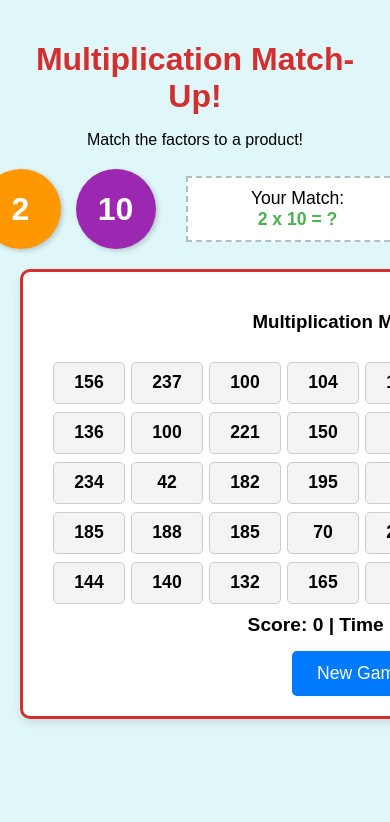
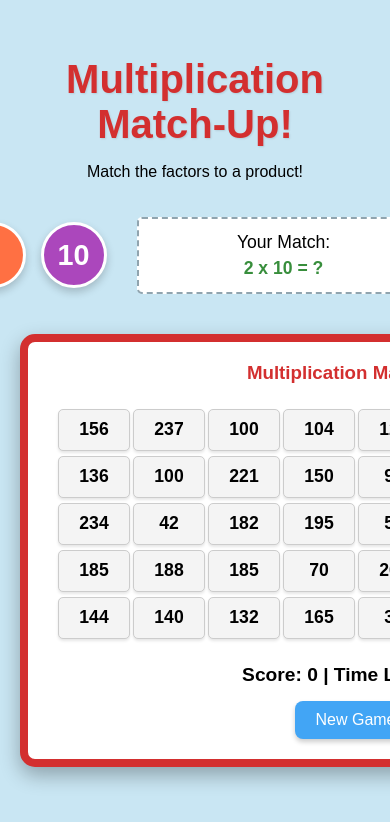
Before and after one commit to ealimon/Multiplication-Match-Up, a plain HTML site: page index.html in a window 390 px wide. Shown: the top 822 px of the page. Drawn offline with Linux system fonts and the light colour scheme.

Commit message:
Refactor styles for improved design and layout
Updated color palette and adjusted layout properties for better visual consistency and responsiveness.

```diff
--- a/style.css
+++ b/style.css
@@ -1,12 +1,15 @@
 :root {
-    --bg-color: #e0f7fa; /* Light blue background */
+    /* Updated Color Palette to Match Image */
+    --bg-color: #c9e6f3; /* Lighter blue background */
     --window-color: #fff;
-    --orange: #ff9800;
-    --purple: #9c27b0;
-    --red-cell: #ef5350;
-    --green-cell: #66bb6a;
+    --header-color: #d32f2f; /* Red title */
+    --orange: #ff7043; /* Bright Orange */
+    --purple: #ab47bc; /* Bright Purple */
+    --red-cell: #ef5350; /* Red for matched cells (p1) */
+    --green-cell: #66bb6a; /* Green for matched cells (p2) */
+    --yellow-cell: #ffee58; /* Yellow for specific highlighting/bonus (p3) */
     --unmatched-cell: #f4f4f4;
-    --border-color: #b0bec5;
+    --border-color: #90a4ae;
 }
 
 body {
@@ -14,12 +17,17 @@ body {
     text-align: center;
     background-color: var(--bg-color);
     margin: 0;
-    padding: 20px;
+    padding: 30px 20px;
+    display: flex;
+    flex-direction: column;
+    align-items: center;
 }
 
 header h1 {
-    color: #d32f2f;
+    color: var(--header-color);
+    font-size: 2.5em;
     margin-bottom: 5px;
+    text-shadow: 1px 1px 2px rgba(0, 0, 0, 0.1);
 }
 
 /* Control Panel (Factors and Match Box) */
@@ -29,6 +37,8 @@ header h1 {
     align-items: center;
     gap: 30px;
     margin: 20px 0;
+    width: 100%;
+    max-width: 650px;
 }
 
 .factor-display {
@@ -37,16 +47,17 @@ header h1 {
 }
 
 .factor-bubble {
-    width: 80px;
-    height: 80px;
+    width: 60px;
+    height: 60px;
     border-radius: 50%;
     display: flex;
     align-items: center;
     justify-content: center;
     color: white;
-    font-size: 2em;
+    font-size: 1.8em;
     font-weight: bold;
-    box-shadow: 2px 2px 5px rgba(0,0,0,0.2);
+    box-shadow: 0 4px 8px rgba(0,0,0,0.2);
+    border: 3px solid white; /* White border for contrast */
 }
 
 .orange-bg { background-color: var(--orange); }
@@ -56,32 +67,40 @@ header h1 {
     border: 2px dashed var(--border-color);
     padding: 10px 20px;
     font-size: 1.1em;
-    min-width: 180px;
+    min-width: 250px;
     background-color: var(--window-color);
+    border-radius: 5px;
+    line-height: 1.5;
 }
 
 #match-text {
     font-weight: bold;
-    color: #4caf50;
+    color: #388e3c; /* Darker green for text */
 }
 
-/* Game Window Container */
+/* Game Window Container - The main "app" look */
 #game-window {
     background-color: var(--window-color);
-    border-radius: 10px;
-    box-shadow: 0 4px 10px rgba(0,0,0,0.1);
+    border-radius: 15px;
+    box-shadow: 0 8px 20px rgba(0,0,0,0.3);
     width: fit-content;
-    margin: 0 auto 20px auto;
+    margin: 20px auto;
     padding: 20px;
-    border: 3px solid #d32f2f; /* Red border for a 'window' look */
+    border: 8px solid var(--header-color);
+    max-width: 650px;
+}
+
+#game-window h3 {
+    color: var(--header-color);
+    margin-top: 0;
+    margin-bottom: 15px;
 }
 
 /* Game Board Grid */
 #game-container {
     display: grid;
-    /* 8 columns for a larger board */
     grid-template-columns: repeat(8, 70px);
-    gap: 8px;
+    gap: 5px;
     padding: 10px;
 }
 
@@ -97,53 +116,61 @@ header h1 {
     cursor: pointer;
     background-color: var(--unmatched-cell);
     border: 1px solid #ccc;
-    transition: transform 0.1s, background-color 0.3s;
+    transition: background-color 0.2s, transform 0.1s;
+    box-shadow: 0 2px 3px rgba(0,0,0,0.1);
 }
 
 .cell:hover:not(.matched) {
-    transform: scale(1.05);
-    box-shadow: 0 0 5px var(--orange);
+    transform: translateY(-2px);
+    box-shadow: 0 4px 6px rgba(0,0,0,0.2);
 }
 
-/* Matched States (Red/Green based on image) */
+/* Matched States */
 .matched {
     cursor: default;
     color: white;
-    box-shadow: inset 0 0 5px rgba(0,0,0,0.3);
+    box-shadow: inset 0 0 5px rgba(0,0,0,0.4);
 }
 
-.matched.p1 {
-    background-color: var(--red-cell); /* Player 1 (Red) */
-}
+.matched.p1 { background-color: var(--red-cell); } /* Matched by player/correct */
+.matched.p2 { background-color: var(--green-cell); } /* Matched by player/correct */
 
-.matched.p2 {
-    background-color: var(--green-cell); /* Player 2 (Green, but here just used for a different color) */
+.matched.highlight {
+    background-color: var(--yellow-cell); /* For the highlighted cell in the image */
+    color: black;
+    border: 3px solid gold;
+    transform: scale(1.05);
 }
 
 /* Stats and Button */
 #stats {
     font-size: 1.2em;
     font-weight: bold;
+    margin-top: 15px;
     margin-bottom: 15px;
 }
 
 #new-game-button {
-    padding: 12px 25px;
-    font-size: 1.1em;
-    background-color: #007bff;
+    padding: 10px 20px;
+    font-size: 1em;
+    background-color: #42a5f5; /* Blue button */
     color: white;
     border: none;
-    border-radius: 5px;
+    border-radius: 8px;
     cursor: pointer;
     transition: background-color 0.2s;
+    box-shadow: 0 3px 5px rgba(0,0,0,0.2);
 }
 
 #new-game-button:hover {
-    background-color: #0056b3;
+    background-color: #2196f3;
 }
 
 /* Star Icon for the image representation */
-.star-icon::after {
-    content: " ⭐";
-    font-size: 0.8em;
+.star-icon {
+    display: inline-block;
+    color: gold;
+    font-size: 1.2em;
+    margin-left: 5px;
+    text-shadow: 1px 1px 1px rgba(0,0,0,0.2);
 }
```
